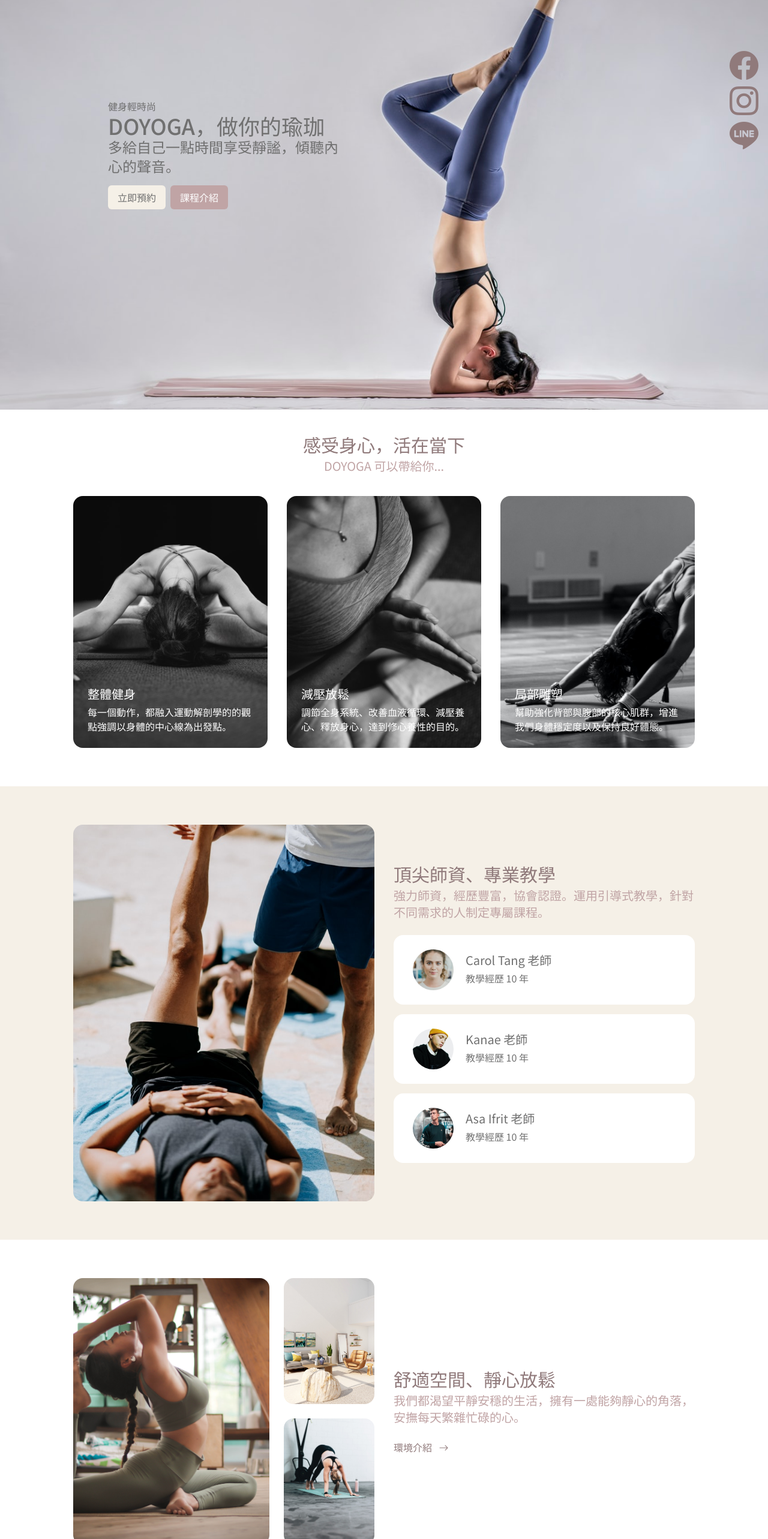
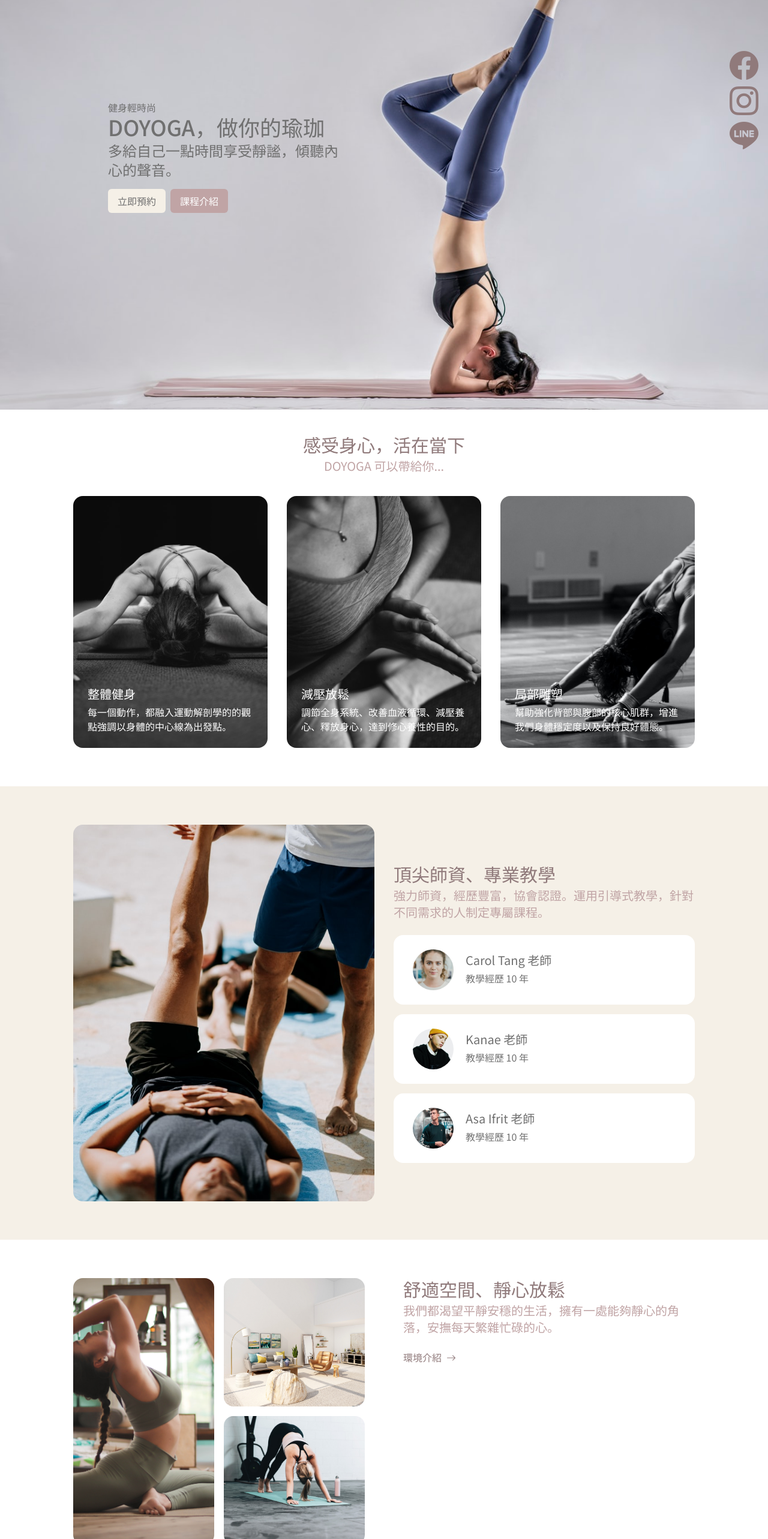
Before and after one commit to snoesugar/DOYOGA-Vue-Tailwindcss, a Vue app: page / in a window 1280 px wide. Shown: the part 234-2800 px from the top of the page at 60% size. Built offline with nearby package versions, Linux system fonts and the light colour scheme.

Commit message:
修正：調整 Footer 和 Navbar 元件的樣式，更新圖片路徑為絕對路徑；在 Home.vue 中優化佈局，新增滑動功能以改善用戶體驗

```diff
--- a/src/components/Footer.vue
+++ b/src/components/Footer.vue
@@ -1,7 +1,7 @@
 <template>
   <footer class="bg-primary-title">
-    <div class="py-8 border-b border-white">
-      <div class="container mx-auto px-10 lg:px-4">
+    <div class="py-6 md:py-8 border-b border-white">
+      <div class="container mx-auto px-4 md:px-10 lg:px-4">
         <div
           class="flex flex-col lg:flex-row items-start lg:items-center justify-between gap-2 w-full"
         >
@@ -24,7 +24,7 @@
       </div>
     </div>
     <div class="bg-primary-title">
-      <div class="container mx-auto px-10 lg:px-4 py-6 sm:py-8">
+      <div class="container mx-auto px-4 md:px-10 lg:px-4 py-6 md:py-8">
         <div class="flex items-center justify-between">
           <div class="flex shrink-0 items-center">
             <img class="h-8 w-auto" src="/logo-white.png" alt="logo" />
--- a/src/components/Navbar.vue
+++ b/src/components/Navbar.vue
@@ -6,7 +6,7 @@
           <!-- Logo -->
           <div class="flex shrink-0 items-center">
             <RouterLink to="/" class="flex items-center">
-              <img class="h-8 w-auto" src="../../public/logo.png" alt="logo" />
+              <img class="h-8 w-auto" src="/logo.png" alt="logo" />
             </RouterLink>
           </div>
 
--- a/src/views/Home.vue
+++ b/src/views/Home.vue
@@ -1,26 +1,32 @@
 <template>
-  <header class="relative flex flex-col justify-center gap-6">
-    <img src="/header.jpeg" alt="header" />
-    <div class="absolute text-secondary-text pl-10 lg:pl-[180px]">
-      <span>健身輕時尚</span>
-      <h1 class="text-4xl font-medium">DOYOGA，做你的瑜珈</h1>
-      <p class="text-2xl w-96 mb-4">多給自己一點時間享受靜謐，傾聽內心的聲音。</p>
-      <button class="px-4 py-2 bg-primary-bg text-secondary-text rounded-md mr-2">立即預約</button>
-      <button class="px-4 py-2 bg-primary-btn text-white rounded-md mr-2">課程介紹</button>
+  <header class="relative flex flex-col h-[560px] md:h-full justify-center gap-6">
+    <img src="/header.jpeg" class="w-full h-full object-cover object-center block" alt="header" />
+    <div class="absolute text-secondary-text pl-4 md:pl-10 lg:pl-[180px]">
+      <p class="mb-2 md:mb-0">健身輕時尚</p>
+      <h1 class="text-3xl md:text-4xl font-medium mb-1">DOYOGA，做你的瑜珈</h1>
+      <p class="text-xl md:text-2xl md:w-96 mb-6">多給自己一點時間享受靜謐，傾聽內心的聲音。</p>
+      <RouterLink
+        to="/reservation"
+        class="px-4 py-2 bg-primary-bg text-secondary-text rounded-md mr-2"
+        >立即預約</RouterLink
+      >
+      <RouterLink to="/course" class="px-4 py-2 bg-primary-btn text-white rounded-md mr-2"
+        >課程介紹</RouterLink
+      >
     </div>
   </header>
   <!-- 感受身心，活在當下 -->
-  <div class="container px-10 lg:px-8 py-8 lg:py-10 text-center">
-    <h2 class="text-3xl font-medium text-primary-title mb-1">感受身心，活在當下</h2>
+  <div class="container px-4 md:px-10 lg:px-8 py-8 lg:py-10 text-center">
+    <h2 class="text-2xl md:text-3xl font-medium text-primary-title mb-1">感受身心，活在當下</h2>
     <p class="text-xl text-primary-text mb-6 lg:mb-9">DOYOGA 可以帶給你...</p>
 
-    <div class="flex flex-col md:flex-row items-center justify-center gap-8 mb-4 lg:mb-6">
+    <div class="flex flex-col md:flex-row items-center justify-center gap-4 md:gap-8 mb-4 lg:mb-6">
       <div
         v-for="item in features"
         :key="item.title"
         class="relative group overflow-hidden rounded-2xl w-full"
       >
-        <div class="h-[252px] lg:h-[420px]">
+        <div class="h-[480px] md:h-[252px] lg:h-[420px]">
           <img
             :src="item.img"
             :alt="item.title"
@@ -38,7 +44,7 @@
   </div>
   <!-- 頂尖師資、專業教學 -->
   <div class="bg-primary-bg">
-    <div class="container px-10 lg:px-8 py-8 lg:py-16 text-center">
+    <div class="container px-4 md:px-10 lg:px-8 py-8 lg:py-16 text-center">
       <div class="grid lg:grid-cols-2 items-center justify-center gap-8">
         <img
           src="../../public/yoga-4.jpeg"
@@ -46,20 +52,20 @@
           class="w-full h-[628px] rounded-2xl object-cover object-center hidden lg:block"
         />
         <div class="text-left">
-          <div class="text-center lg:text-left">
-            <h3 class="text-3xl font-medium text-primary-title mb-1">頂尖師資、專業教學</h3>
-            <p class="text-primary-text text-xl mx-auto w-96 lg:w-full mb-6">
+          <h3 class="text-center lg:text-left text-3xl font-medium text-primary-title mb-1">
+            頂尖師資、專業教學
+          </h3>
+          <p class="text-xl text-primary-text mx-auto md:w-96 lg:w-full mb-6">
             強力師資，經歷豐富，協會認證。運用引導式教學，針對不同需求的人制定專屬課程。
           </p>
-          </div>
-          <div class="flex flex-col gap-4">
+          <div class="flex flex-col gap-4 mb-4 md:mb-0">
             <div
-              class="group bg-white text-secondary-text py-6 px-8 rounded-2xl flex items-center ml-28 lg:ml-0 transition-all duration-300 cursor-pointer hover:py-10 hover:px-12 hover:ml-14 hover:lg:-ml-[95px]"
+              class="group bg-white text-secondary-text p-4 md:py-6 md:px-8 rounded-2xl flex items-center md:ml-28 lg:ml-0 transition-all duration-300 cursor-pointer hover:px-4 hover:md:py-10 hover:md:px-12 hover:ml-0 hover:md:ml-14 hover:lg:-ml-[95px]"
             >
               <img
                 src="/teacher-1.png"
                 alt="teacher-1"
-                class="mr-5 flex-shrink-0 w-[68px] h-[68px] transition-all duration-300 group-hover:w-[94px] group-hover:h-[94px] object-cover"
+                class="mr-4 md:mr-5 flex-shrink-0 w-[48px] h-[48px] md:w-[68px] md:h-[68px] transition-all duration-300 group-hover:md:w-[94px] group-hover:md:h-[94px] object-cover"
               />
 
               <div class="flex flex-col text-secondary-text gap-1">
@@ -74,12 +80,12 @@
             </div>
 
             <div
-              class="group bg-white text-secondary-text py-6 px-8 rounded-2xl flex items-center ml-28 lg:ml-0 transition-all duration-300 cursor-pointer hover:py-10 hover:px-12 hover:ml-14 hover:lg:-ml-[95px]"
+              class="group bg-white text-secondary-text p-4 md:py-6 md:px-8 rounded-2xl flex items-center md:ml-28 lg:ml-0 transition-all duration-300 cursor-pointer hover:px-4 hover:md:py-10 hover:md:px-12 hover:ml-0 hover:md:ml-14 hover:lg:-ml-[95px]"
             >
               <img
                 src="/teacher-2.png"
                 alt="teacher-2"
-                class="mr-5 flex-shrink-0 w-[68px] h-[68px] transition-all duration-300 group-hover:w-[94px] group-hover:h-[94px] object-cover"
+                class="mr-4 md:mr-5 flex-shrink-0 w-[48px] h-[48px] md:w-[68px] md:h-[68px] transition-all duration-300 group-hover:md:w-[94px] group-hover:md:h-[94px] object-cover"
               />
               <div class="flex flex-col text-secondary-text gap-1">
                 <span class="text-xl">Kanae 老師</span>
@@ -93,12 +99,12 @@
             </div>
 
             <div
-              class="group bg-white text-secondary-text py-6 px-8 rounded-2xl flex items-center ml-28 lg:ml-0 mb-4 lg:mb-0 transition-all duration-300 cursor-pointer hover:py-10 hover:px-12 hover:ml-14 hover:lg:-ml-[95px]"
+              class="group bg-white text-secondary-text p-4 md:py-6 md:px-8 rounded-2xl flex items-center md:ml-28 lg:ml-0 transition-all duration-300 cursor-pointer hover:px-4 hover:md:py-10 hover:md:px-12 hover:ml-0 hover:md:ml-14 hover:lg:-ml-[95px]"
             >
               <img
                 src="/teacher-3.png"
                 alt="teacher-3"
-                class="mr-5 flex-shrink-0 w-[68px] h-[68px] transition-all duration-300 group-hover:w-[94px] group-hover:h-[94px] object-cover"
+                class="mr-4 md:mr-5 flex-shrink-0 w-[48px] h-[48px] md:w-[68px] md:h-[68px] transition-all duration-300 group-hover:md:w-[94px] group-hover:md:h-[94px] object-cover"
               />
               <div class="flex flex-col text-secondary-text gap-1">
                 <span class="text-xl">Asa Ifrit 老師</span>
@@ -117,57 +123,67 @@
   </div>
   <!-- 舒適空間、靜心放鬆 -->
   <div class="bg-white">
-    <div class="container px-10 lg:px-8 py-14 lg:py-16 text-center">
-      <div class="grid grid-cols-2 items-center justify-center gap-8">
-        <div class="grid grid-cols-3 gap-6">
+    <div class="container px-4 md:px-10 lg:px-8 py-12 md:py-14 lg:py-16">
+      <div class="flex flex-col md:flex-row items-start justify-center gap-8 md:gap-10 lg:gap-16">
+        <div class="text-left w-full md:w-1/2 order-1 md:order-2">
+          <h3 class="text-2xl lg:text-3xl font-medium text-primary-title mb-1">
+            舒適空間、靜心放鬆
+          </h3>
+          <p class="text-primary-text text-lg lg:text-xl mb-4 lg:mb-6">
+            我們都渴望平靜安穩的生活，擁有一處能夠靜心的角落，安撫每天繁雜忙碌的心。
+          </p>
+          <a href="#" class="text-primary-title flex items-center group">
+            環境介紹
+            <i class="bi bi-arrow-right ml-2 group-hover:translate-x-1 transition-transform"></i>
+          </a>
+        </div>
+
+        <div class="grid grid-cols-2 gap-3 md:gap-4 w-full md:w-1/2 order-2 md:order-1">
+          <div class="h-[210px] md:h-[350px] lg:h-[444px]">
             <img
-            src="../../public/yoga-5.jpg"
+              src="/yoga-5.jpg"
               alt="yoga-5"
-            class="col-span-2 w-full h-[266px] lg:h-[444px] rounded-2xl object-cover object-center block"
-          />
-
-          <div class="flex flex-col h-full gap-6">
-            <img
-              src="../../public/yoga-6.jpg"
-              alt="yoga-6"
-              class="flex-1 rounded-2xl object-cover object-center block min-h-0"
-            />
-
-            <img
-              src="../../public/yoga-7.jpg"
-              alt="yoga-7"
-              class="flex-1 rounded-2xl object-cover object-center block min-h-0"
+              class="w-full h-full rounded-2xl object-cover object-center block"
             />
           </div>
+
+          <div class="flex flex-col h-[210px] md:h-[350px] lg:h-[444px] gap-3 md:gap-4">
+            <img
+              src="/yoga-6.jpg"
+              alt="yoga-6"
+              class="flex-1 min-h-0 w-full rounded-2xl object-cover object-center block"
+            />
+            <img
+              src="/yoga-7.jpg"
+              alt="yoga-7"
+              class="flex-1 min-h-0 w-full rounded-2xl object-cover object-center hidden md:block"
+            />
           </div>
-        <div class="text-left">
-          <h3 class="text-3xl font-medium text-primary-title mb-1">舒適空間、靜心放鬆</h3>
-          <p class="text-primary-text text-xl mb-4 lg:mb-6">
-            我們都渴望平靜安穩的生活，擁有一處能夠靜心的角落，安撫每天繁雜忙碌的心。
-          </p>
-          <a href="#" class="text-primary-title">
-            環境介紹 <i class="bi bi-arrow-right ml-2"></i
-          ></a>
         </div>
       </div>
     </div>
   </div>
   <!-- 精心設計、課程多元 -->
   <div class="bg-primary-bg">
-    <div class="container px-10 lg:px-8 py-14 lg:py-16 text-center">
-      <div class="grid grid-cols-2 items-center justify-center gap-8">
-        <div class="text-left">
-          <h3 class="text-3xl font-medium text-primary-title mb-1">精心設計、課程多元</h3>
-          <p class="text-primary-text text-xl mb-6">
+    <div class="container px-4 md:px-10 lg:px-8 py-12 lg:py-16">
+      <div
+        class="flex flex-col md:grid md:grid-cols-2 items-start justify-center gap-4 md:gap-8 lg:gap-16"
+      >
+        <div class="text-left w-full">
+          <h3 class="text-2xl lg:text-3xl font-medium text-primary-title mb-1">
+            精心設計、課程多元
+          </h3>
+          <p class="text-primary-text text-lg lg:text-xl mb-4 lg:mb-6">
             教師帶領多元課程，釋放壓力，與身心常見的緊繃不適溫柔和解。
           </p>
-          <a href="#" class="text-primary-title">
-            課程介紹 <i class="bi bi-arrow-right ml-2"></i
-          ></a>
+          <RouterLink to="/course" class="text-primary-title flex items-center group">
+            課程介紹
+            <i class="bi bi-arrow-right ml-2 group-hover:translate-x-1 transition-transform"></i>
+          </RouterLink>
         </div>
-        <!-- 手機板 -->
-        <div class="lg:hidden">
-          <div class="grid grid-cols-2 gap-7">
+
+        <div class="w-full">
+          <div class="grid grid-cols-2 gap-4 lg:hidden">
             <img
               v-for="item in yogaClasses"
               :key="item.Image"
@@ -176,8 +192,7 @@
               class="w-full aspect-square rounded-2xl object-cover object-center block"
             />
           </div>
-        </div>
-        <!-- 桌面swiper -->
+
           <swiper
             :slides-per-view="1.5"
             :space-between="30"
@@ -186,7 +201,7 @@
             <swiper-slide
               v-for="item in yogaClasses"
               :key="item.Image"
-            class="rounded-2xl flex items-center justify-center bg-white"
+              class="rounded-2xl flex items-center justify-center"
             >
               <div class="w-full aspect-square rounded-2xl overflow-hidden">
                 <img :src="item.Image" :alt="item.alt" class="w-full h-full object-cover" />
@@ -196,35 +211,37 @@
         </div>
       </div>
     </div>
+  </div>
   <!-- 方案選擇 -->
-  <div class="container px-10 lg:px-8 py-10 text-center">
+  <div class="container px-4 md:px-10 lg:px-8 py-8 md:py-10 text-center">
     <h2 class="text-3xl font-medium text-primary-title mb-1">方案選擇</h2>
     <p class="text-xl text-primary-text mb-6 lg:mb-9">DOYOGA 可以帶給你...</p>
-    <div class="grid grid-cols-3 items-center justify-center gap-8 mb-4 lg:mb-6">
+    <div class="grid grid-cols-3 items-center justify-center gap-4 md:gap-8 mb-4 lg:mb-6">
       <div
         v-for="item in plans"
         :key="item.title"
-        class="col-span-3 lg:col-span-1 overflow-hidden rounded-2xl border border-primary-text flex flex-row lg:flex-col"
+        class="col-span-3 lg:col-span-1 overflow-hidden rounded-2xl border border-primary-text flex flex-col md:flex-row lg:flex-col"
       >
         <img
           :src="item.img"
           :alt="item.title"
-          class="w-1/2 lg:w-full h-[238px] lg:h-[243px] object-cover object-center block"
+          class="md:w-1/2 lg:w-full h-[238px] lg:h-[243px] object-cover object-center block"
         />
 
         <div class="p-6 flex-1 text-left lg:text-center flex flex-col justify-between">
-          <div>
+          <div class="text-center md:text-left">
             <h3 class="text-xl text-primary-title mb-1">
               {{ item.title }}
             </h3>
             <p class="text-xl text-primary-btn mb-2">
               {{ item.price }}
             </p>
-            <p class="text-primary-title text-start mb-6 lg:mb-10 line-clamp-2 lg:line-clamp-none">
+          </div>
+          <p
+            class="text-primary-title text-start mb-10 md:mb-6 lg:mb-10 line-clamp-2 lg:line-clamp-none"
+          >
             {{ item.desc }}
           </p>
-          </div>
-
           <button class="w-full bg-primary-text py-2 text-white rounded-md text-xl">
             選擇課程
           </button>
@@ -234,12 +251,13 @@
   </div>
   <!-- 聽聽他們怎麼說 -->
   <div class="bg-primary-bg">
-    <div class="container pl-10 pr-0 lg:px-8 py-10 overflow-hidden">
+    <div class="container px-4 md:pl-10 md:pr-0 lg:px-8 py-8 md:py-10 overflow-hidden">
       <h3 class="text-3xl font-medium text-primary-title text-center mb-8">聽聽他們怎麼說</h3>
 
+      <div class="group">
         <div
           ref="scrollContainer"
-        class="grid grid-flow-col grid-rows-2 gap-y-4 gap-x-4 lg:gap-x-8 overflow-x-auto pb-6 scrollbar-hide select-none cursor-grab active:cursor-grabbing snap-x snap-mandatory grid-cols-[repeat(auto-fill,45%)] lg:grid-cols-[repeat(auto-fill,31%)]"
+          class="grid grid-flow-col grid-rows-3 md:grid-rows-2 gap-y-4 gap-x-8 overflow-x-auto pb-6 scrollbar-hide select-none cursor-grab active:cursor-grabbing snap-x snap-mandatory grid-cols-[100%] md:grid-cols-[repeat(auto-fill,45%)] lg:grid-cols-[repeat(auto-fill,31%)]"
           @mousedown="startDragging"
           @mousemove="onDragging"
           @mouseup="stopDragging"
@@ -275,6 +293,22 @@
                 {{ item.comment }}
               </p>
             </div>
+          </div>
+        </div>
+        <div class="flex justify-between">
+          <button
+            @click="scrollPrev"
+            class="-translate-y-1/2 p-2 text-primary-title/50 hover:text-primary-title transition-colors md:hidden"
+          >
+            <i class="bi bi-arrow-left text-3xl"></i>
+          </button>
+
+          <button
+            @click="scrollNext"
+            class="-translate-y-1/2 p-2 text-primary-title/50 hover:text-primary-title transition-colors md:hidden"
+          >
+            <i class="bi bi-arrow-right text-3xl"></i>
+          </button>
         </div>
       </div>
     </div>
@@ -368,14 +402,14 @@
   },
   {
     img: '/user-5.png',
-    name: '葉子',
+    name: 'Ray',
     date: 'Oct 17 2020',
     rating: 5,
     comment: '很舒壓',
   },
   {
     img: '/user-6.png',
-    name: '葉子',
+    name: '俊儀',
     date: 'Oct 17 2020',
     rating: 5,
     comment: '讚的！',
@@ -418,6 +452,28 @@
   // 更新捲動位置
   scrollContainer.value.scrollLeft = scrollLeft - walk
 }
+
+// 往後捲動 (Next)
+const scrollNext = () => {
+  if (scrollContainer.value) {
+    const scrollAmount = scrollContainer.value.clientWidth // 捲動一整個容器寬度
+    scrollContainer.value.scrollBy({
+      left: scrollAmount,
+      behavior: 'smooth',
+    })
+  }
+}
+
+// 往前捲動 (Prev)
+const scrollPrev = () => {
+  if (scrollContainer.value) {
+    const scrollAmount = scrollContainer.value.clientWidth
+    scrollContainer.value.scrollBy({
+      left: -scrollAmount,
+      behavior: 'smooth',
+    })
+  }
+}
 </script>
 
 <style>
```
Lines whose indentation alone changed are shown as unchanged.
